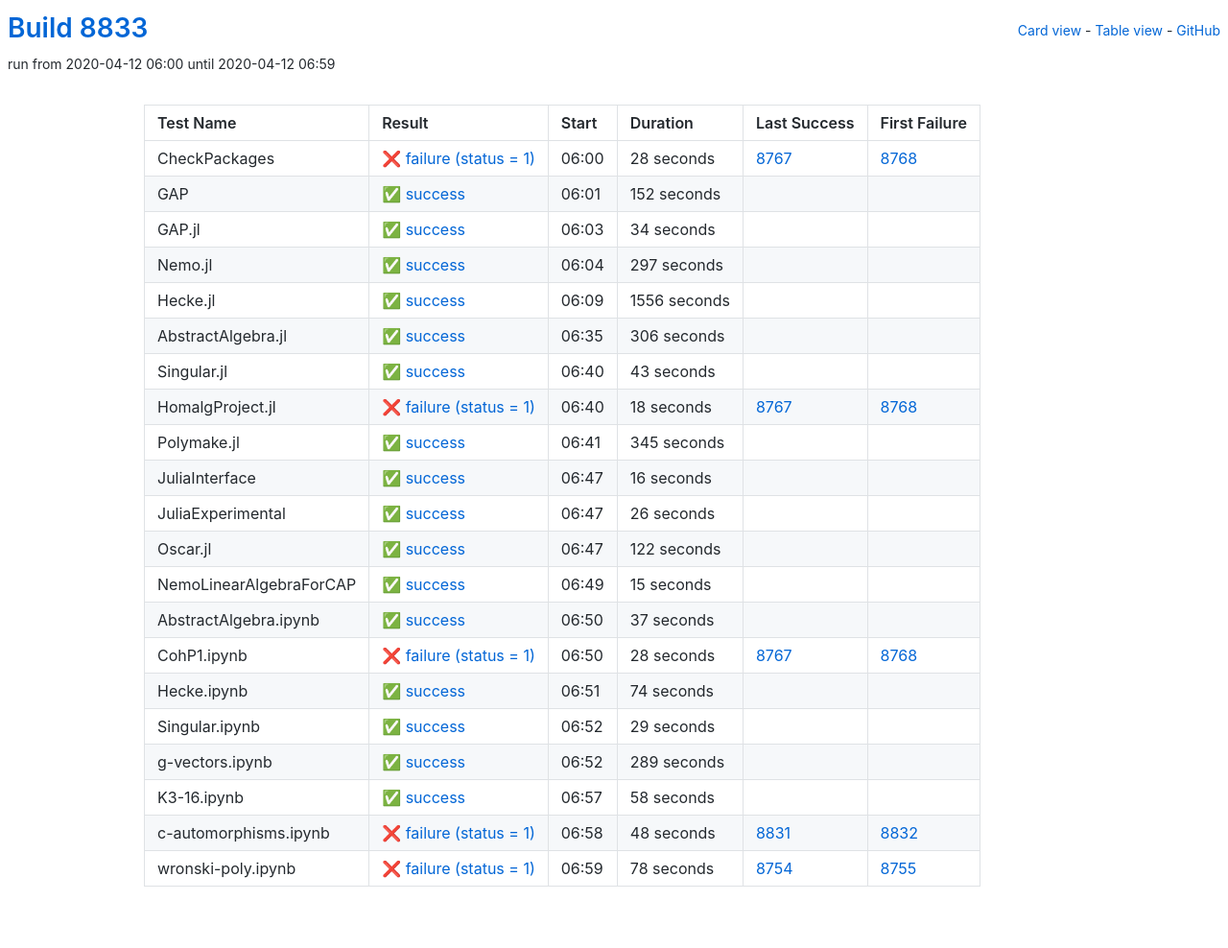
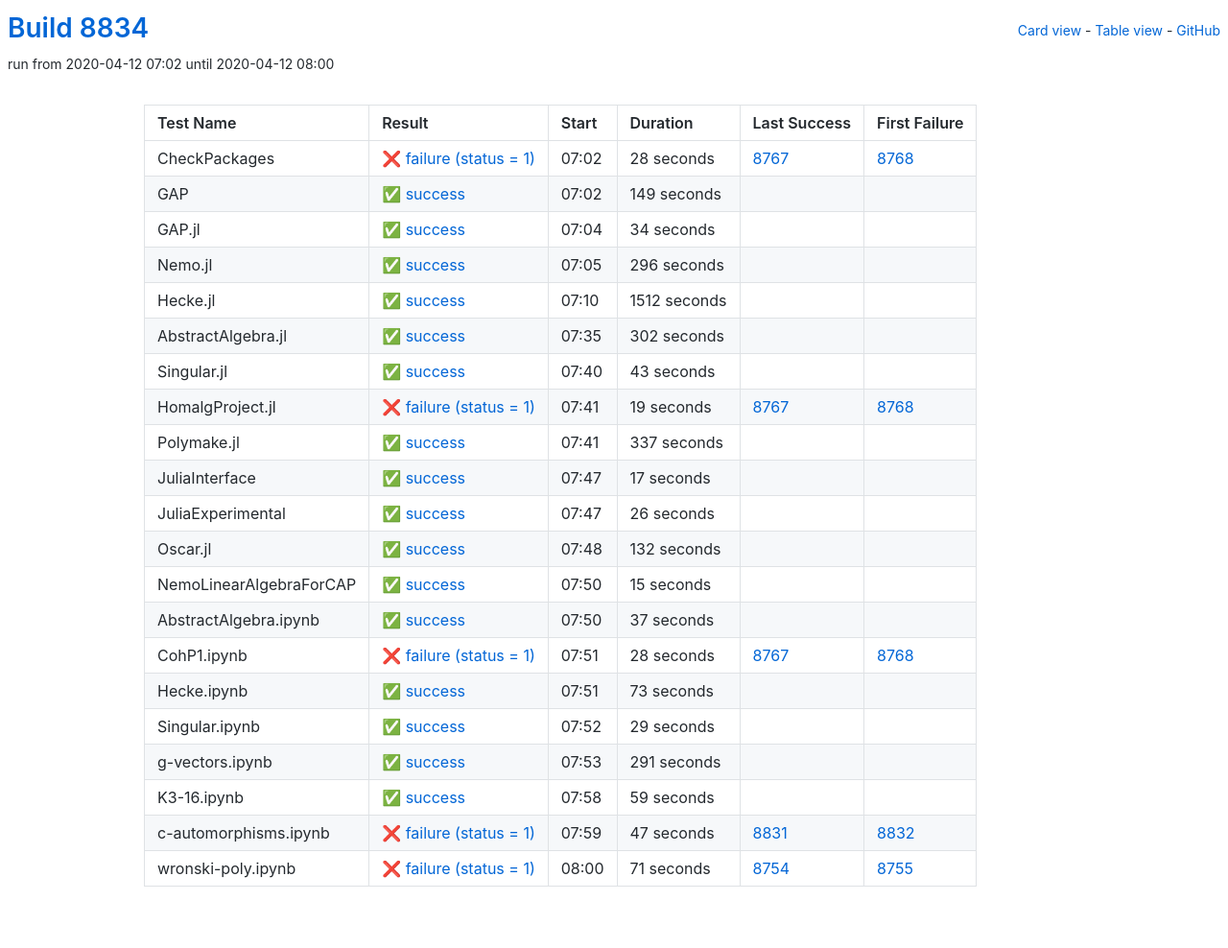
Before and after one commit to oscar-system/oscar-ci-status, a Jekyll site: the page built from table.html, in a window 1280 px wide. Shown: the whole page at 96% size. Built offline with Jekyll 4.4.1, drawn with Linux system fonts in a browser that asks for light colours.

Commit message:
Build 8834

```diff
--- a/_data/ci.yml
+++ b/_data/ci.yml
@@ -1,5 +1,5 @@
-build: 8833
-build_url: https://oscarci.mathematik.uni-kl.de/job/oscar/8833/
+build: 8834
+build_url: https://oscarci.mathematik.uni-kl.de/job/oscar/8834/
 job: oscar
 tests:
 - duration: 28
@@ -8,20 +8,20 @@ tests:
   first_failure_url: https://oscarci.mathematik.uni-kl.de/job/oscar/8768/
   last_success: 8767
   last_success_url: https://oscarci.mathematik.uni-kl.de/job/oscar/8767/
-  log: https://oscarci.mathematik.uni-kl.de/job/oscar/8833/artifact/logs/build-8833/CheckPackages.log
+  log: https://oscarci.mathematik.uni-kl.de/job/oscar/8834/artifact/logs/build-8834/CheckPackages.log
   name: CheckPackages
-  start: 2020-04-12 06:00
+  start: 2020-04-12 07:02
   status: failure
   success: false
-- duration: 152
+- duration: 149
   exitcode: 0
   first_failure: false
   first_failure_url: null
   last_success: false
   last_success_url: null
-  log: https://oscarci.mathematik.uni-kl.de/job/oscar/8833/artifact/logs/build-8833/GAP.log
+  log: https://oscarci.mathematik.uni-kl.de/job/oscar/8834/artifact/logs/build-8834/GAP.log
   name: GAP
-  start: 2020-04-12 06:01
+  start: 2020-04-12 07:02
   status: success
   success: true
 - duration: 34
@@ -30,42 +30,42 @@ tests:
   first_failure_url: null
   last_success: false
   last_success_url: null
-  log: https://oscarci.mathematik.uni-kl.de/job/oscar/8833/artifact/logs/build-8833/GAP.jl.log
+  log: https://oscarci.mathematik.uni-kl.de/job/oscar/8834/artifact/logs/build-8834/GAP.jl.log
   name: GAP.jl
-  start: 2020-04-12 06:03
+  start: 2020-04-12 07:04
   status: success
   success: true
-- duration: 297
+- duration: 296
   exitcode: 0
   first_failure: false
   first_failure_url: null
   last_success: false
   last_success_url: null
-  log: https://oscarci.mathematik.uni-kl.de/job/oscar/8833/artifact/logs/build-8833/Nemo.jl.log
+  log: https://oscarci.mathematik.uni-kl.de/job/oscar/8834/artifact/logs/build-8834/Nemo.jl.log
   name: Nemo.jl
-  start: 2020-04-12 06:04
+  start: 2020-04-12 07:05
   status: success
   success: true
-- duration: 1556
+- duration: 1512
   exitcode: 0
   first_failure: false
   first_failure_url: null
   last_success: false
   last_success_url: null
-  log: https://oscarci.mathematik.uni-kl.de/job/oscar/8833/artifact/logs/build-8833/Hecke.jl.log
+  log: https://oscarci.mathematik.uni-kl.de/job/oscar/8834/artifact/logs/build-8834/Hecke.jl.log
   name: Hecke.jl
-  start: 2020-04-12 06:09
+  start: 2020-04-12 07:10
   status: success
   success: true
-- duration: 306
+- duration: 302
   exitcode: 0
   first_failure: false
   first_failure_url: null
   last_success: false
   last_success_url: null
-  log: https://oscarci.mathematik.uni-kl.de/job/oscar/8833/artifact/logs/build-8833/AbstractAlgebra.jl.log
+  log: https://oscarci.mathematik.uni-kl.de/job/oscar/8834/artifact/logs/build-8834/AbstractAlgebra.jl.log
   name: AbstractAlgebra.jl
-  start: 2020-04-12 06:35
+  start: 2020-04-12 07:35
   status: success
   success: true
 - duration: 43
@@ -74,42 +74,42 @@ tests:
   first_failure_url: null
   last_success: false
   last_success_url: null
-  log: https://oscarci.mathematik.uni-kl.de/job/oscar/8833/artifact/logs/build-8833/Singular.jl.log
+  log: https://oscarci.mathematik.uni-kl.de/job/oscar/8834/artifact/logs/build-8834/Singular.jl.log
   name: Singular.jl
-  start: 2020-04-12 06:40
+  start: 2020-04-12 07:40
   status: success
   success: true
-- duration: 18
+- duration: 19
   exitcode: 1
   first_failure: 8768
   first_failure_url: https://oscarci.mathematik.uni-kl.de/job/oscar/8768/
   last_success: 8767
   last_success_url: https://oscarci.mathematik.uni-kl.de/job/oscar/8767/
-  log: https://oscarci.mathematik.uni-kl.de/job/oscar/8833/artifact/logs/build-8833/HomalgProject.jl.log
+  log: https://oscarci.mathematik.uni-kl.de/job/oscar/8834/artifact/logs/build-8834/HomalgProject.jl.log
   name: HomalgProject.jl
-  start: 2020-04-12 06:40
+  start: 2020-04-12 07:41
   status: failure
   success: false
-- duration: 345
+- duration: 337
   exitcode: 0
   first_failure: false
   first_failure_url: null
   last_success: false
   last_success_url: null
-  log: https://oscarci.mathematik.uni-kl.de/job/oscar/8833/artifact/logs/build-8833/Polymake.jl.log
+  log: https://oscarci.mathematik.uni-kl.de/job/oscar/8834/artifact/logs/build-8834/Polymake.jl.log
   name: Polymake.jl
-  start: 2020-04-12 06:41
+  start: 2020-04-12 07:41
   status: success
   success: true
-- duration: 16
+- duration: 17
   exitcode: 0
   first_failure: false
   first_failure_url: null
   last_success: false
   last_success_url: null
-  log: https://oscarci.mathematik.uni-kl.de/job/oscar/8833/artifact/logs/build-8833/JuliaInterface.log
+  log: https://oscarci.mathematik.uni-kl.de/job/oscar/8834/artifact/logs/build-8834/JuliaInterface.log
   name: JuliaInterface
-  start: 2020-04-12 06:47
+  start: 2020-04-12 07:47
   status: success
   success: true
 - duration: 26
@@ -118,20 +118,20 @@ tests:
   first_failure_url: null
   last_success: false
   last_success_url: null
-  log: https://oscarci.mathematik.uni-kl.de/job/oscar/8833/artifact/logs/build-8833/JuliaExperimental.log
+  log: https://oscarci.mathematik.uni-kl.de/job/oscar/8834/artifact/logs/build-8834/JuliaExperimental.log
   name: JuliaExperimental
-  start: 2020-04-12 06:47
+  start: 2020-04-12 07:47
   status: success
   success: true
-- duration: 122
+- duration: 132
   exitcode: 0
   first_failure: false
   first_failure_url: null
   last_success: false
   last_success_url: null
-  log: https://oscarci.mathematik.uni-kl.de/job/oscar/8833/artifact/logs/build-8833/Oscar.jl.log
+  log: https://oscarci.mathematik.uni-kl.de/job/oscar/8834/artifact/logs/build-8834/Oscar.jl.log
   name: Oscar.jl
-  start: 2020-04-12 06:47
+  start: 2020-04-12 07:48
   status: success
   success: true
 - duration: 15
@@ -140,9 +140,9 @@ tests:
   first_failure_url: null
   last_success: false
   last_success_url: null
-  log: https://oscarci.mathematik.uni-kl.de/job/oscar/8833/artifact/logs/build-8833/NemoLinearAlgebraForCAP.log
+  log: https://oscarci.mathematik.uni-kl.de/job/oscar/8834/artifact/logs/build-8834/NemoLinearAlgebraForCAP.log
   name: NemoLinearAlgebraForCAP
-  start: 2020-04-12 06:49
+  start: 2020-04-12 07:50
   status: success
   success: true
 - duration: 37
@@ -151,9 +151,9 @@ tests:
   first_failure_url: null
   last_success: false
   last_success_url: null
-  log: https://oscarci.mathematik.uni-kl.de/job/oscar/8833/artifact/logs/build-8833/AbstractAlgebra.ipynb.log
+  log: https://oscarci.mathematik.uni-kl.de/job/oscar/8834/artifact/logs/build-8834/AbstractAlgebra.ipynb.log
   name: AbstractAlgebra.ipynb
-  start: 2020-04-12 06:50
+  start: 2020-04-12 07:50
   status: success
   success: true
 - duration: 28
@@ -162,20 +162,20 @@ tests:
   first_failure_url: https://oscarci.mathematik.uni-kl.de/job/oscar/8768/
   last_success: 8767
   last_success_url: https://oscarci.mathematik.uni-kl.de/job/oscar/8767/
-  log: https://oscarci.mathematik.uni-kl.de/job/oscar/8833/artifact/logs/build-8833/CohP1.ipynb.log
+  log: https://oscarci.mathematik.uni-kl.de/job/oscar/8834/artifact/logs/build-8834/CohP1.ipynb.log
   name: CohP1.ipynb
-  start: 2020-04-12 06:50
+  start: 2020-04-12 07:51
   status: failure
   success: false
-- duration: 74
+- duration: 73
   exitcode: 0
   first_failure: false
   first_failure_url: null
   last_success: false
   last_success_url: null
-  log: https://oscarci.mathematik.uni-kl.de/job/oscar/8833/artifact/logs/build-8833/Hecke.ipynb.log
+  log: https://oscarci.mathematik.uni-kl.de/job/oscar/8834/artifact/logs/build-8834/Hecke.ipynb.log
   name: Hecke.ipynb
-  start: 2020-04-12 06:51
+  start: 2020-04-12 07:51
   status: success
   success: true
 - duration: 29
@@ -184,52 +184,52 @@ tests:
   first_failure_url: null
   last_success: false
   last_success_url: null
-  log: https://oscarci.mathematik.uni-kl.de/job/oscar/8833/artifact/logs/build-8833/Singular.ipynb.log
+  log: https://oscarci.mathematik.uni-kl.de/job/oscar/8834/artifact/logs/build-8834/Singular.ipynb.log
   name: Singular.ipynb
-  start: 2020-04-12 06:52
+  start: 2020-04-12 07:52
   status: success
   success: true
-- duration: 289
+- duration: 291
   exitcode: 0
   first_failure: false
   first_failure_url: null
   last_success: false
   last_success_url: null
-  log: https://oscarci.mathematik.uni-kl.de/job/oscar/8833/artifact/logs/build-8833/g-vectors.ipynb.log
+  log: https://oscarci.mathematik.uni-kl.de/job/oscar/8834/artifact/logs/build-8834/g-vectors.ipynb.log
   name: g-vectors.ipynb
-  start: 2020-04-12 06:52
+  start: 2020-04-12 07:53
   status: success
   success: true
-- duration: 58
+- duration: 59
   exitcode: 0
   first_failure: false
   first_failure_url: null
   last_success: false
   last_success_url: null
-  log: https://oscarci.mathematik.uni-kl.de/job/oscar/8833/artifact/logs/build-8833/K3-16.ipynb.log
+  log: https://oscarci.mathematik.uni-kl.de/job/oscar/8834/artifact/logs/build-8834/K3-16.ipynb.log
   name: K3-16.ipynb
-  start: 2020-04-12 06:57
+  start: 2020-04-12 07:58
   status: success
   success: true
-- duration: 48
+- duration: 47
   exitcode: 1
   first_failure: 8832
   first_failure_url: https://oscarci.mathematik.uni-kl.de/job/oscar/8832/
   last_success: 8831
   last_success_url: https://oscarci.mathematik.uni-kl.de/job/oscar/8831/
-  log: https://oscarci.mathematik.uni-kl.de/job/oscar/8833/artifact/logs/build-8833/c-automorphisms.ipynb.log
+  log: https://oscarci.mathematik.uni-kl.de/job/oscar/8834/artifact/logs/build-8834/c-automorphisms.ipynb.log
   name: c-automorphisms.ipynb
-  start: 2020-04-12 06:58
+  start: 2020-04-12 07:59
   status: failure
   success: false
-- duration: 78
+- duration: 71
   exitcode: 1
   first_failure: 8755
   first_failure_url: https://oscarci.mathematik.uni-kl.de/job/oscar/8755/
   last_success: 8754
   last_success_url: https://oscarci.mathematik.uni-kl.de/job/oscar/8754/
-  log: https://oscarci.mathematik.uni-kl.de/job/oscar/8833/artifact/logs/build-8833/wronski-poly.ipynb.log
+  log: https://oscarci.mathematik.uni-kl.de/job/oscar/8834/artifact/logs/build-8834/wronski-poly.ipynb.log
   name: wronski-poly.ipynb
-  start: 2020-04-12 06:59
+  start: 2020-04-12 08:00
   status: failure
   success: false
```
Also changed, not shown: README.md.
